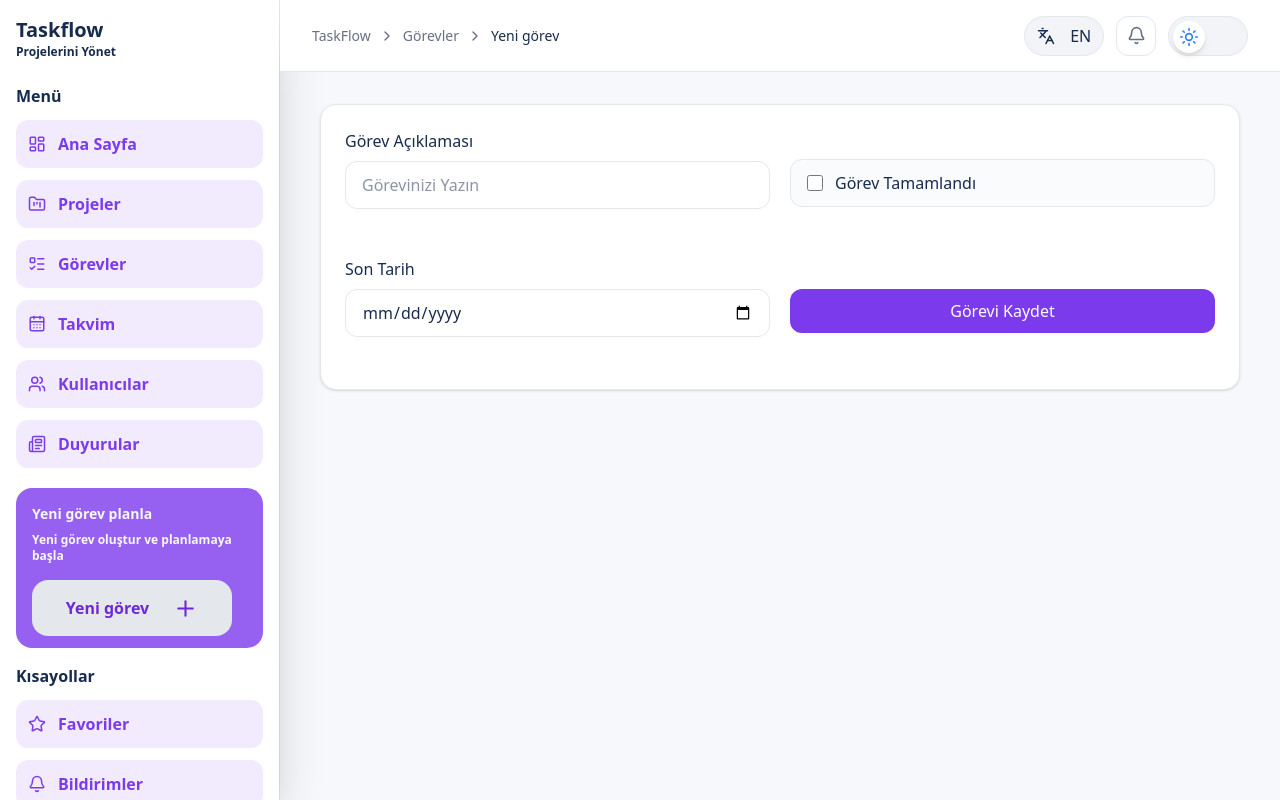
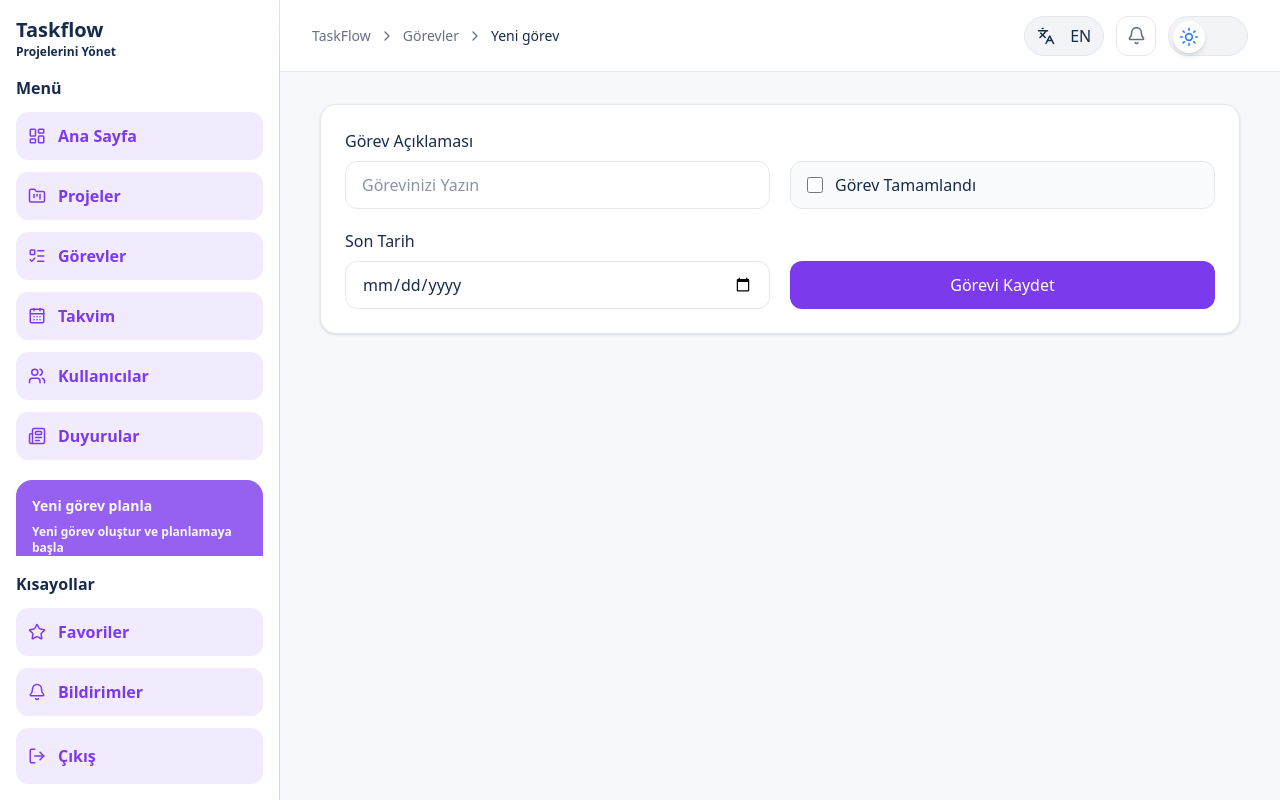
Before and after one commit to zeynepormann/taskflow, a React (Vite) app: page /tasks/new in a window 1280 px wide. Built offline with nearby package versions, Linux system fonts and the light colour scheme; sample sign-in values are in the browser's storage.

Commit message:
feat: improve UI components and sidebar layout

```diff
--- a/src/components/dashboard/TaskSummaryCard.tsx
+++ b/src/components/dashboard/TaskSummaryCard.tsx
@@ -16,7 +16,7 @@ interface TaskSummaryProps {
 function TaskSummaryCard({ title, tasks, icon: Icon }: TaskSummaryProps) {
   const { t } = useTranslation("tasks");
   return (
-    <Card className="h-full min-h-100 rounded-xl bg-muted p-5 shadow-xl">
+    <Card className="h-full min-h-100 rounded-xl p-5 shadow-xl">
       <CardBody>
         <CardHead>
           <Icon size={30} aria-hidden="true" className="shrink-0" />
--- a/src/components/project/ProjectCard.tsx
+++ b/src/components/project/ProjectCard.tsx
@@ -80,6 +80,7 @@ function ProjectCard({
           className="mt-auto cursor-pointer pt-4 font-bold"
         >
           {t("viewDetails")}
+
         </Link>
       </CardBody>
     </Card>
--- a/src/components/sidebar/Menu.tsx
+++ b/src/components/sidebar/Menu.tsx
@@ -8,7 +8,7 @@ function Menu({
     children,
 }: MenuProps){
     return(
-        <div className="flex flex-col">
+        <div className="flex min-h-0 flex-1 flex-col">
             {children}
         </div>
     )
--- a/src/components/sidebar/Sidebar.tsx
+++ b/src/components/sidebar/Sidebar.tsx
@@ -33,11 +33,11 @@ function Sidebar() {
   }
 
   return (
-    <aside className="hidden border-r border-border bg-card lg:block">
-      <div className="sticky top-0 flex flex-col h-dvh overflow-y-auto shadow-2xl bg-card p-4 ">
+    <aside className="hidden h-dvh border-r border-border bg-card lg:block">
+      <div className="flex flex-col h-full shadow-2xl bg-card p-4 ">
+        <SidebarHeader title="Taskflow" description={t("manageProjects")} />
         <Menu>
-          <SidebarHeader title="Taskflow" description={t("manageProjects")} />
-
+          <div className="min-h-0 overflow-y-auto">
             <div className="mt-2">
               <MenuGroupItem title={t("menu")} />
 
@@ -69,6 +69,8 @@ function Sidebar() {
               buttonLabel={t("newTask")}
               to="/tasks/new"
             />
+          </div>
+          <div className=" ">
             <MenuGroupItem title={t("shortcuts")} />
             <MenuItems>
               <MenuItem to="/favorites" label={t("favorites")} icon={Star} />
@@ -87,6 +89,7 @@ function Sidebar() {
                 <span>{t("logout")}</span>
               </button>
             </MenuItems>
+          </div>
         </Menu>
       </div>
     </aside>
--- a/src/pages/AddTodo.tsx
+++ b/src/pages/AddTodo.tsx
@@ -40,7 +40,7 @@ function AddTodo() {
         <Card className="w-full p-0 shadow-2xl ">
           <form
             onSubmit={handleSubmit(onSubmit)}
-            className="grid grid-cols-1 items-center gap-5 p-6 md:grid-cols-2"
+            className="grid grid-cols-1 items-start gap-5 p-6 md:grid-cols-2"
           >
             <div>
               <label htmlFor="todo" className="mb-2 block font-medium">
@@ -53,27 +53,32 @@ function AddTodo() {
                 {...register("todo")}
                 className="h-12 w-full rounded-xl border border-border bg-input px-4"
               />
-              <div className="min-h-7 pt-2">
               {errors.todo?.message && (
-                  <p className="mt-2 text-sm text-red-500" role="alert">
-                    {t(errors.todo.message)}
+                <div className="pt-2">
+                  <p className="text-sm text-red-500" role="alert">
+                    {t(errors.todo?.message)}
                   </p>
+                </div>
               )}
             </div>
-            </div>
 
+            <div>
+              <label className="mb-2 block font-medium opacity-0 select-none" aria-hidden="true">
+                {t("taskDescription")}
+              </label>
               <label
                 htmlFor="completed"
-              className="flex h-12 w-full cursor-pointer items-center gap-3 rounded-xl border border-border bg-muted/40 px-4 "
+                className="flex h-12 w-full cursor-pointer items-center gap-3 rounded-xl border border-border bg-muted/40 px-4"
               >
                 <input
                   id="completed"
                   type="checkbox"
                   {...register("completed")}
-                className="cursor-pointer accent-primary h-4 w-4 rounded-xl" //accent-primary: checkbox isaretli rengini tema rengiyle uyumlu yapar
+                  className="h-4 w-4 cursor-pointer rounded-xl accent-primary" //accent-primary: checkbox isaretli rengini tema rengiyle uyumlu yapar
                 />
-              <span className="font-medium"> {t("taskCheckbox")}</span>
+                <span className="font-medium">{t("taskCheckbox")}</span>
               </label>
+            </div>
 
             <div>
               <label htmlFor="dueDate" className="mb-2 block font-medium ">
@@ -85,22 +90,28 @@ function AddTodo() {
                 {...register("dueDate")}
                 className="h-12 w-full rounded-xl border border-border bg-input px-4"
               />
-              <div className="min-h-7 pt-2">
+
               {errors.dueDate?.message && (
-                  <p className="mt-2 text-sm text-red-500" role="alert">
-                    {t(errors.dueDate.message)}
+                <div className="pt-2">
+                  <p className="text-sm text-red-500" role="alert">
+                    {t(errors.dueDate?.message)}
                   </p>
+                </div>
               )}
             </div>
-            </div>
 
+            <div>
+              <label className="mb-2 block font-medium opacity-0 select-none" aria-hidden="true">
+                {t("dueDate")}
+              </label>
               <button
                 type="submit"
                 disabled={isSubmitting}
-              className="h-11 w-full cursor-pointer rounded-xl text-primary-foreground bg-primary px-4 "
+                className="h-12 w-full cursor-pointer rounded-xl bg-primary px-4 text-primary-foreground"
               >
                 {isSubmitting ? t("savingTask") : t("saveTask")}
               </button>
+            </div>
           </form>
         </Card>
       </div>
```
Lines whose indentation alone changed are shown as unchanged.
